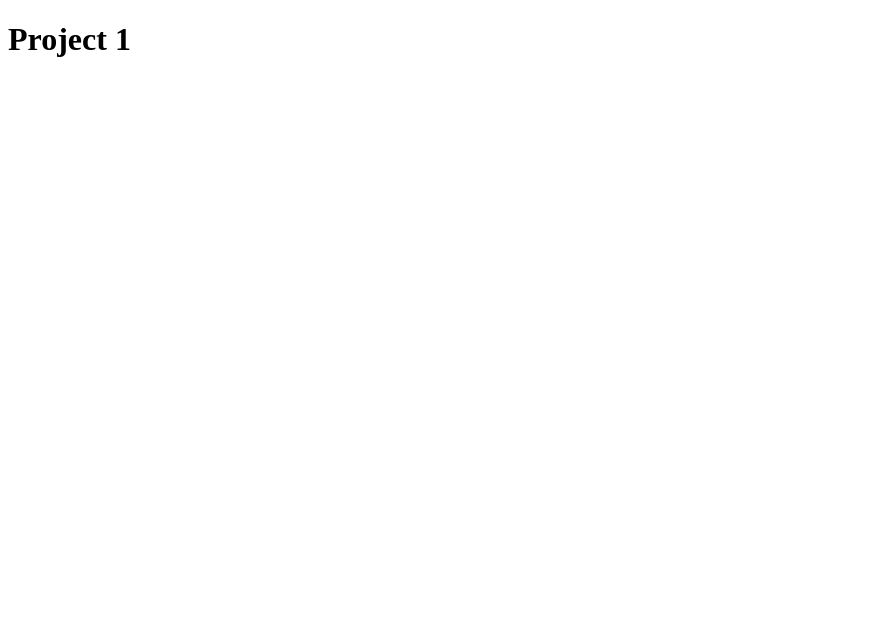
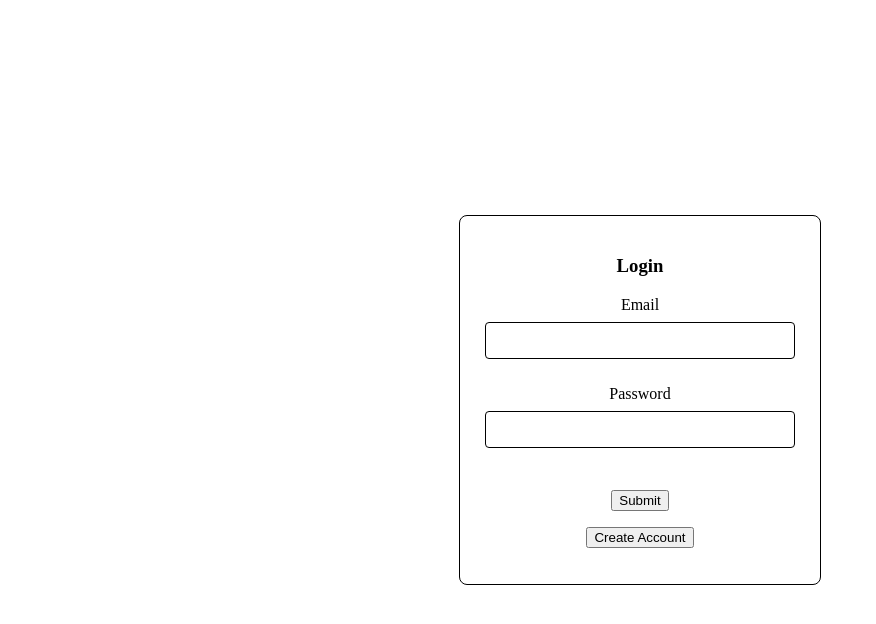
Before and after one commit to BhargaviSharma3074/bhargavisharma3074.github.io, a plain HTML site: page Portfolio/P1/index.html in a window 1280 px wide. Shown: the whole page, without its empty margins (0-876 px from the left). Drawn offline with Linux system fonts and the light colour scheme.

Commit message:
login page edit

```diff
--- a/Portfolio/P1/index.html
+++ b/Portfolio/P1/index.html
@@ -4,11 +4,13 @@
 <head>
     <meta charset="UTF-8">
     <meta name="viewport" content="width=device-width, initial-scale=1.0">
-    <title>Document</title>
+    <title>Login Page</title>
+    <link rel="stylesheet" href="login.css">
 </head>
 
-<body>
-    <h1>Project 1</h1>
+<body onload="loginForm()">
+    <div id="root" class="container"></div>
+    <script src="script.js"></script>
 </body>
 
 </html>
--- /dev/null
+++ b/Portfolio/P1/login.css
@@ -0,0 +1,24 @@
+body {
+    margin: 0;
+    padding: 0;
+    display: flex;
+    justify-content: center;
+    align-items: center;
+    height: 100vh;
+}
+
+.container {
+    width: 320px;
+    padding: 20px;
+    border: 1px solid black;
+    border-radius: 8px;
+    text-align: center;
+}
+
+.container input {
+    width: 90%;
+    padding: 10px;
+    margin: 8px 0;
+    border: 1px solid #000000;
+    border-radius: 4px;
+}
--- /dev/null
+++ b/Portfolio/P1/script.js
@@ -0,0 +1,35 @@
+const loginForm = () => {
+    const str = `
+    <h3>Login</h3>
+    <label>Email</label>
+    <input type='email' name='email' required><br><br>
+    <label>Password</label>
+    <input type='password' name='password' required><br><br>
+    <p><button onclick='showHome()'>Submit</button></p>
+    <p><button onclick='registerForm()'>Create Account</button></p>
+    `
+    root.innerHTML = str
+}
+
+const registerForm = () => {
+    const str = `<div>
+    <h3>Register</h3>
+    <label>Name</label>
+    <input type='text' name='name' required><br><br>
+    <label>Email</label>
+    <input type='email' name='email' required><br><br>
+    <label>Password</label>
+    <input type='password' name='password' required><br><br>
+    <p><button onclick='loginForm()'>Submit</button></p>
+    <p><button onclick='loginForm()'>Already a member? Login here</button></p>
+    `
+    root.innerHTML = str + "</div>"
+}
+
+const showHome = () => {
+    const str = `
+    <h3>Welcome!</h3>
+    <p><button>Logout</button></p>
+    `
+    root.innerHTML = str
+}
--- a/Portfolio/login.css
+++ /dev/null
@@ -1,23 +0,0 @@
-* {
-    box-sizing: border-box;
-    margin: 0;
-    padding: 0;
-}
-
-html,
-body {
-    height: 100%;
-    margin: 0;
-    padding: 0;
-    display: flex;
-    flex-direction: column;
-}
-
-body {
-    font-family: 'Segoe UI', Tahoma, Geneva, Verdana, sans-serif;
-    background-color: #f5f7fa;
-    color: #333;
-    flex: 1;
-}
-
-.container {}
```
Also changed, not shown: Portfolio/index.html (+1 -1 lines), Portfolio/login.html (deleted, +0 -26 lines), Portfolio/login.js (deleted).
